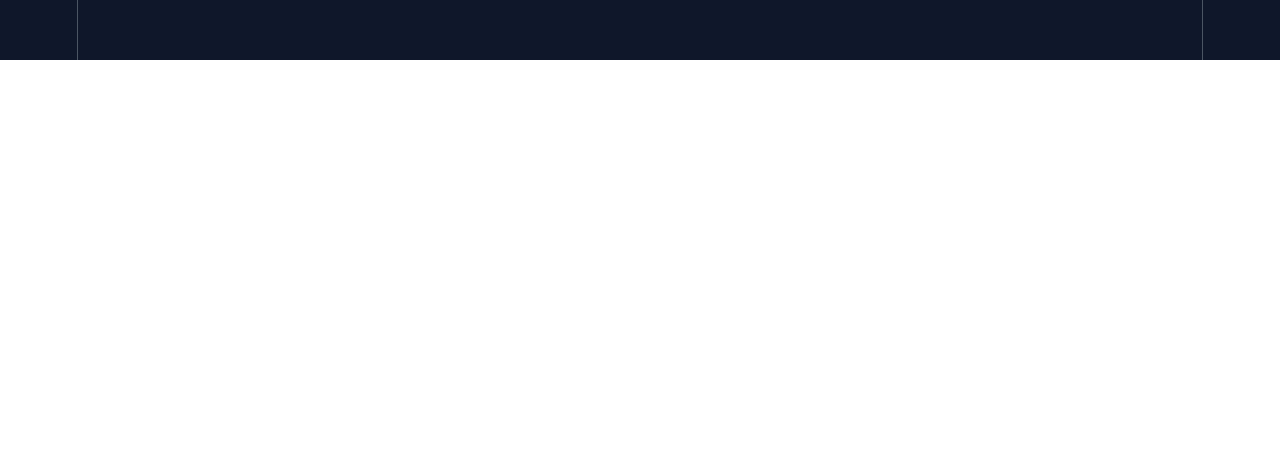
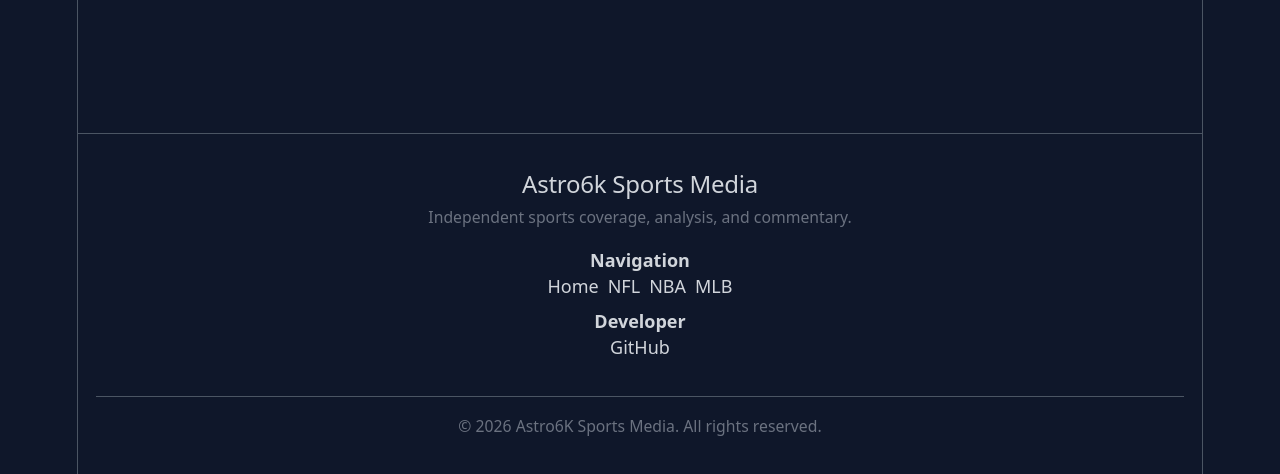
Before and after one commit to EricG442/ajr6k, a React (Vite) app: page /login in a window 1280 px wide. Shown: the part 740-1214 px from the top of the page. Before the commit the page ends 800 px from the top, so only its background shows below. Built offline with nearby package versions, Linux system fonts and the light colour scheme; no server answers.

Commit message:
feat: enhance README with project overview and features; update version to 1.0.0 in package.json; add Footer component; improve layout with footer integration; enhance article content styling; add success toast notification for post deletion; refine editor styling

```diff
--- a/package.json
+++ b/package.json
@@ -1,7 +1,7 @@
 {
   "name": "Astro6K",
   "private": true,
-  "version": "0.5.0",
+  "version": "1.0.0",
   "type": "module",
   "scripts": {
     "dev": "vite",
--- a/src/app/layout.tsx
+++ b/src/app/layout.tsx
@@ -1,5 +1,6 @@
 import { Outlet } from "react-router-dom";
 import { Navbar } from "@/components/navbar/Navbar";
+import Footer from "@/components/footer/Footer";
 
 export function Layout() {
     return (
@@ -8,9 +9,12 @@ export function Layout() {
             <Navbar />
 
             {/* Main */}
-            <main className="flex-1 p-6">
+            <main className="flex-1 p-6 min-h-screen">
                 <Outlet />
             </main>
+
+            {/* Footer */}
+            <Footer />
         </div>
     )
 }
--- a/src/components/articles/ArticleContent.tsx
+++ b/src/components/articles/ArticleContent.tsx
@@ -15,6 +15,8 @@ export default function ArticleContent({ content }: { content: object }) {
     });
 
     return (
-        <EditorContent editor={editor} />
+        <div className="article-content">
+            <EditorContent editor={editor} />
+        </div>
     );
 }
--- /dev/null
+++ b/src/components/footer/Footer.tsx
@@ -0,0 +1,42 @@
+import { NavLink } from "react-router-dom";
+export default function Footer() {
+    return (
+        <footer className="border-t mt-auto">
+            <div className="container mx-auto px-4 py-8">
+                <div className="flex flex-col items-center">
+                    <h2 className="font-bold text-lg">
+                        Astro6k Sports Media
+                    </h2>
+                    <p className="text-sm text-muted-foreground max-w-sm">
+                        Independent sports coverage, analysis, and commentary.
+                    </p>
+                </div>
+                <h3 className="font-semibold mt-4">
+                    Navigation
+                </h3>
+                <div className="flex flex-row gap-2 justify-center space-y-2">
+                    <NavLink to="/">Home</NavLink>
+                    <NavLink to="/league/NFL">NFL</NavLink>
+                    <NavLink to="/league/NBA">NBA</NavLink>
+                    <NavLink to="/league/MLB">MLB</NavLink>
+                </div>
+
+                <h3 className="font-semibold">
+                    Developer
+                </h3>
+                <div className="flex flex-row gap-2 justify-center">
+                    <a
+                        href="https://github.com/EricG442/ajr6k"
+                        target="_blank"
+                        rel="noreferrer"
+                    >
+                        GitHub
+                    </a>
+                </div>
+                <div className="mt-8 border-t pt-4 text-sm text-muted-foreground">
+                    © 2026 Astro6K Sports Media. All rights reserved.
+                </div>
+            </div>
+        </footer>
+    )
+}
--- a/src/components/ui/sonner.tsx
+++ b/src/components/ui/sonner.tsx
@@ -37,6 +37,7 @@ const Toaster = ({ ...props }: ToasterProps) => {
       toastOptions={{
         classNames: {
           toast: "cn-toast",
+          description: "!text-muted-foreground",
         },
       }}
       {...props}
--- a/src/index.css
+++ b/src/index.css
@@ -167,10 +167,14 @@
   box-sizing: border-box;
 }
 
-.ProseMirror {
+.editor .ProseMirror {
   min-height: 30rem;
   padding: 0.75rem;
   border: 1px solid var(--border);
+}
+
+.article-content .ProseMirror {
+  padding: 0.75rem;
 }
 
 .tiptap ul {
--- a/src/pages/Dashboard.tsx
+++ b/src/pages/Dashboard.tsx
@@ -34,6 +34,9 @@ export default function Dashboard() {
             console.error("Error deleting post:", error);
             return;
         }
+        toast.success("Post deleted", {
+            description: "Article was successfully deleted."
+        })
         fetchPosts();
     };
 
--- a/src/pages/Editor.tsx
+++ b/src/pages/Editor.tsx
@@ -284,7 +284,7 @@ export default function Editor() {
             </div>
 
             <div className="rounded-xl border bg-muted py-12">
-                <div className="prose">
+                <div className="prose editor">
                     <TipTap
                         content={content}
                         isLoaded={isLoaded}
```
Also changed, not shown: 1 other file (tests, documents, lock files or other folders).
